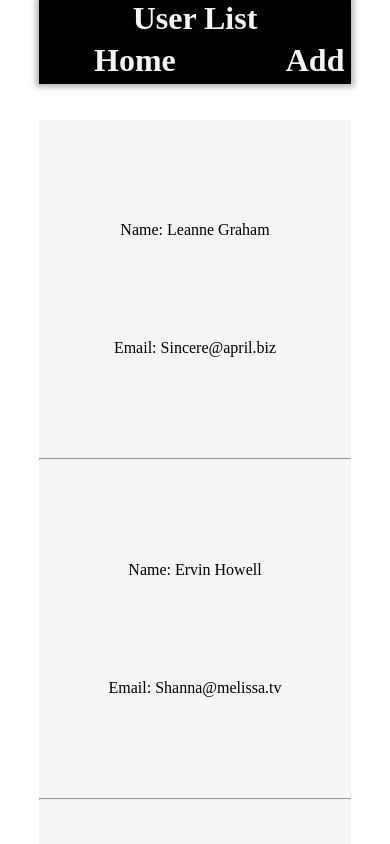
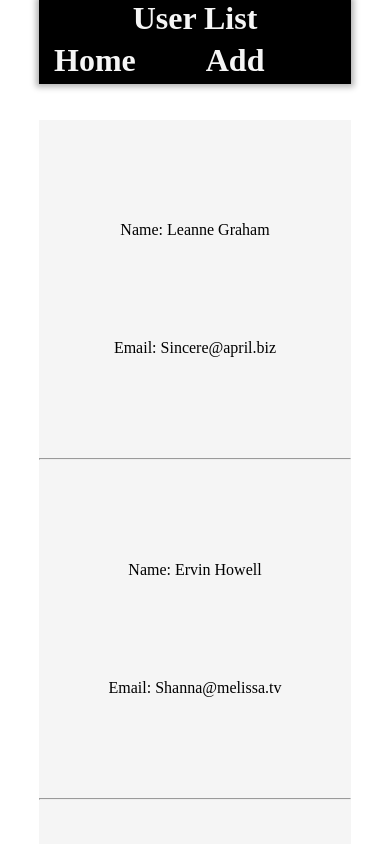
Before and after one commit to krithik-113/react-axios-crud-opt, a React (Create React App) app: page / in a window 390 px wide. Shown: the top 844 px of the page. Built offline with nearby package versions, Linux system fonts and the light colour scheme.

Commit message:
added responsive

```diff
--- a/src/index.css
+++ b/src/index.css
@@ -133,3 +133,15 @@
     }
   }
 }
+@media (max-width:452px){
+  .App{
+header{
+    .nav{
+      a{
+        margin-left: 10px;
+      }
+    }
+  }
+  }
+
+}
```
